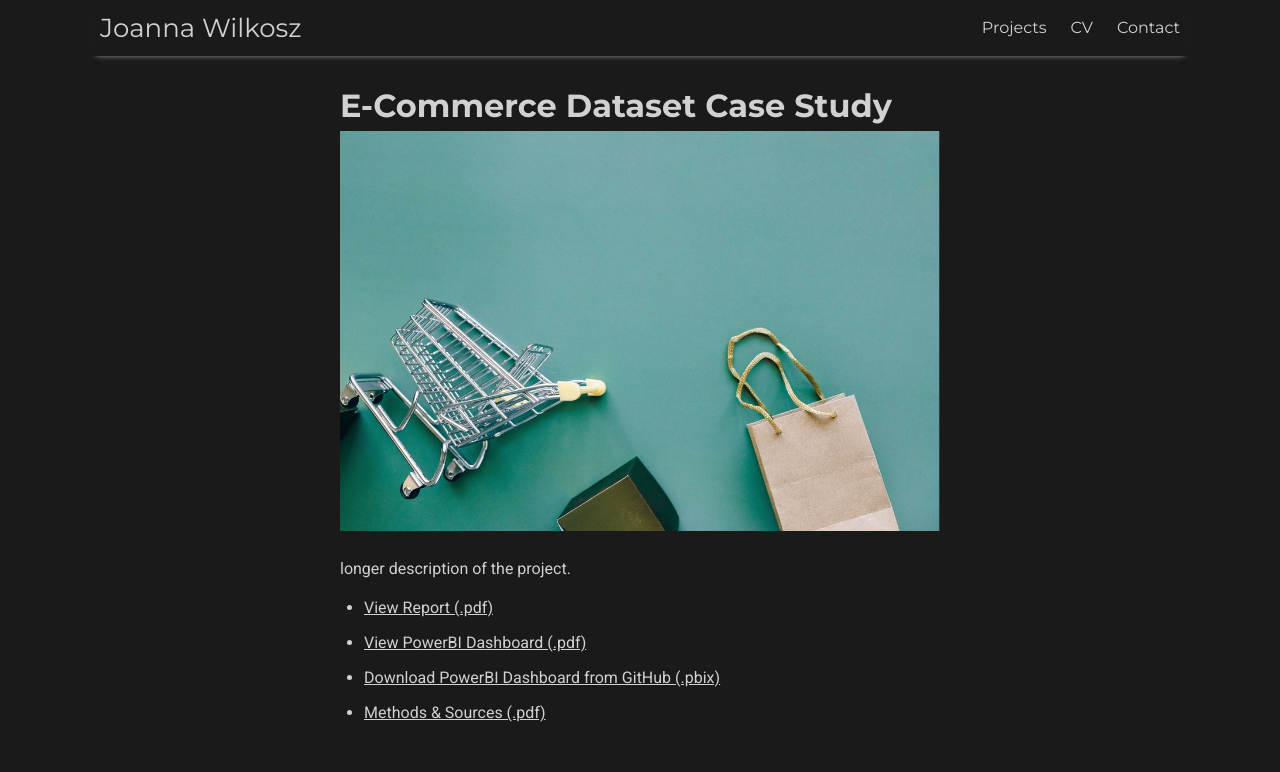
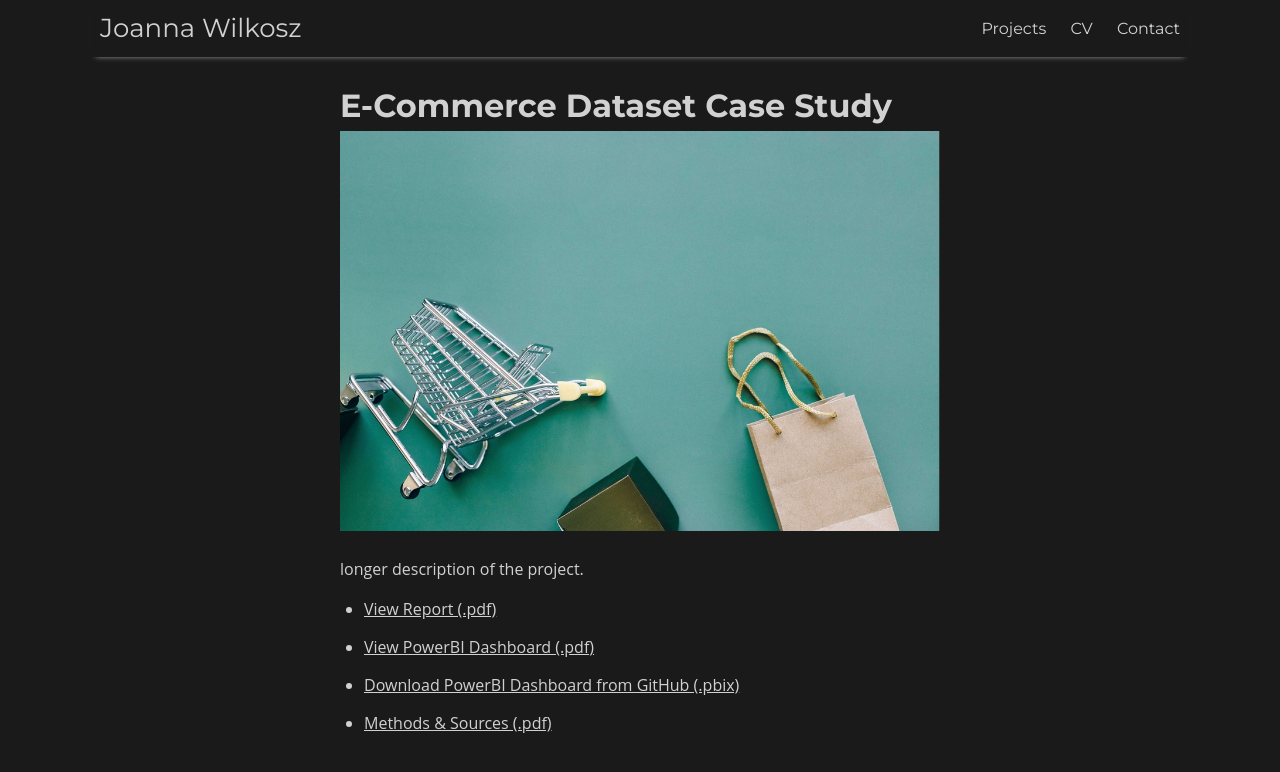
Before and after one commit to joanna-wi/joanna-wi.github.io, a Jekyll site: the page built from _projects/project-1.md, in a window 1280 px wide. Shown: the top 772 px of the page. Built offline with Jekyll 4.4.1, drawn with Linux system fonts in a browser that asks for light colours; nearby versions of some CDN libraries.

Commit message:
Update main.scss

```diff
--- a/assets/css/main.scss
+++ b/assets/css/main.scss
@@ -1,8 +1,8 @@
 ---
 ---
 
-$base-font-family: 'Roboto', sans-serif;
-$body-font-family: 'Roboto', sans-serif;
+$base-font-family: 'Open Sans', sans-serif;
+$body-font-family: 'Open Sans', sans-serif;
 $heading-font-family: 'Montserrat', sans-serif;
 $code-font-family: "Source Code Pro", monospace;
 
```
